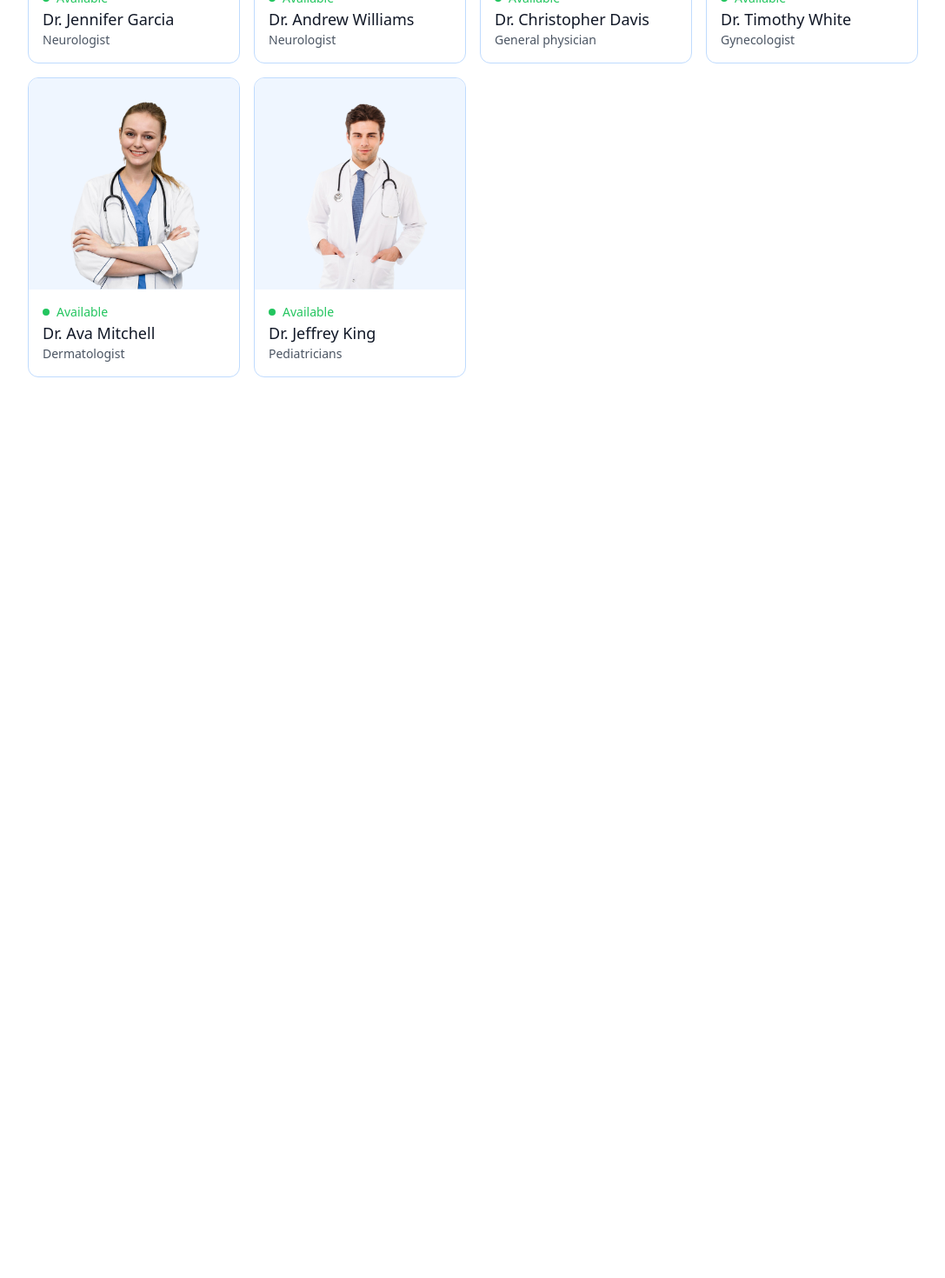
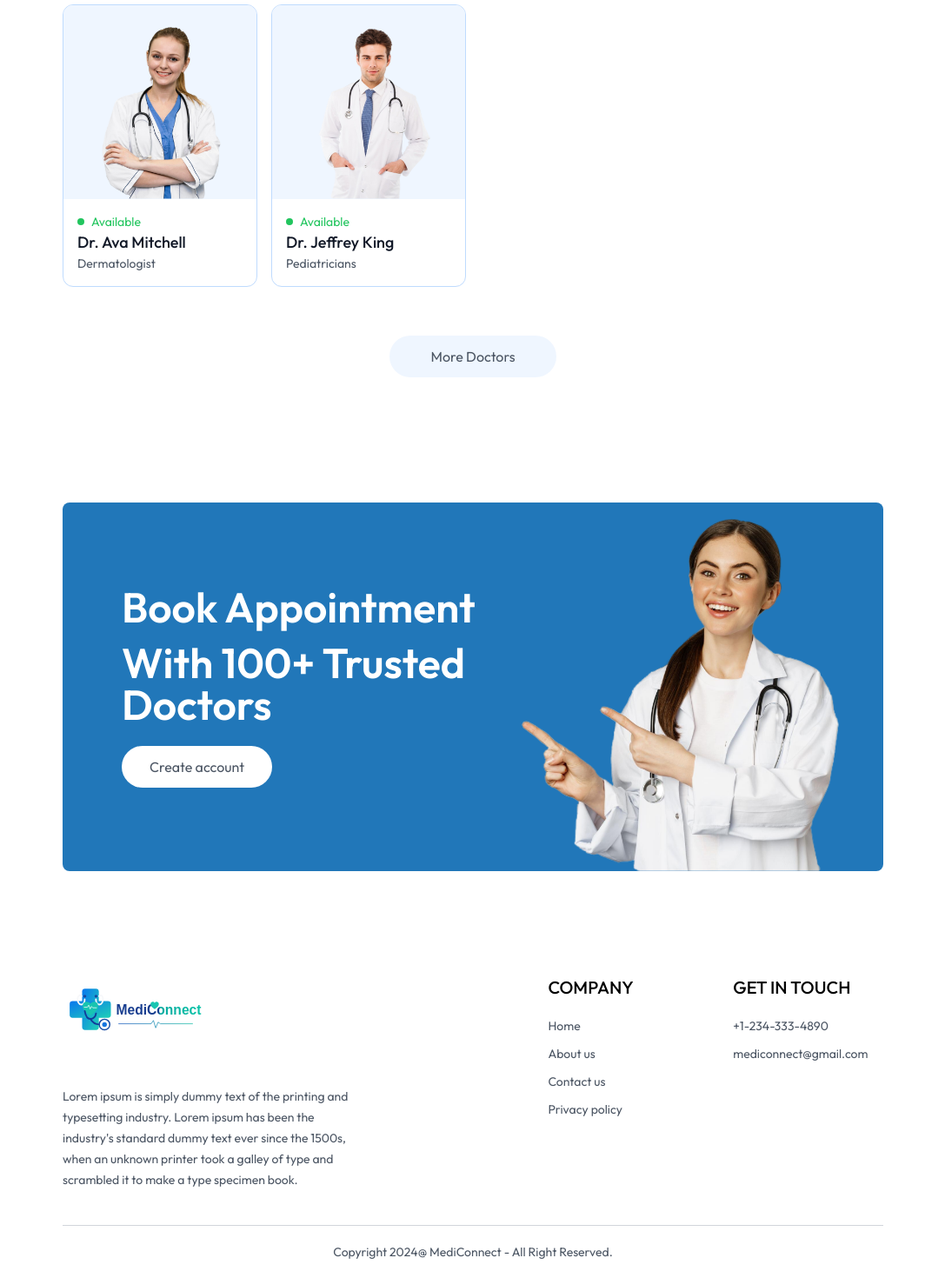
Before and after one commit to gholapdnyaneshwari/MediConnect, a React (Vite) app in the folder frontend/: page / in a window 1280 px wide. Shown: the part 1956-3426 px from the top of the page at 87% size, without its empty margins (96-1183 px from the left). Before the commit the page ends 2454 px from the top, so only its background shows below. Built offline with nearby package versions, Linux system fonts and the light colour scheme.

Commit message:
doctores add

```diff
--- a/frontend/index.html
+++ b/frontend/index.html
@@ -1,5 +1,5 @@
 <!doctype html>
-<html lang="en">
+<html lang="en" class="scroll-smooth">
   <head>
     <meta charset="UTF-8" />
     <link rel="icon" type="image/svg+xml" href="/favicon.svg" />
--- a/frontend/src/App.jsx
+++ b/frontend/src/App.jsx
@@ -11,6 +11,7 @@
 import Appointment from './pages/Appointment'
 
 import Navbar from './components/Navbar'
+import Footer from './components/Footer'
 
 const App = () => {
   return (
@@ -29,6 +30,7 @@
         <Route path="/my-appointments" element={<MyAppointments />} />
         <Route path="/appointment/:doctorId" element={<Appointment />} />
       </Routes>
+      <Footer/>
 
     </div>
   )
--- /dev/null
+++ b/frontend/src/components/Banner.jsx
@@ -0,0 +1,38 @@
+import React from 'react'
+import { assets } from '../assets/assets'
+import { useNavigate } from 'react-router-dom'
+
+const Banner = () => {
+    const navigate = useNavigate()
+    return (
+        <div className='flex bg-primary rounded-lg px-6 sm:px-10 md:px-14 lg:px-12 my-20 md:mx-10'>
+
+            {/*---------Left side---------*/}
+            <div className='flex-1 py-8 sm:py-10 md:py-16 lg:py-24 lg:pl-5'>
+                <div className='text-xl sm:text-2xl md:text-3xl lg:text-5xl font-semibold text-white'>
+                    <p>Book Appointment</p>
+                    <p className='mt-4'>With 100+ Trusted Doctors</p>
+                </div>
+
+                <button
+                    onClick={() => { navigate('/login'); scrollTo(0, 0) }}
+                    className='bg-white text-sm sm:text-base text-gray-600 px-8 py-3 rounded-full mt-6 hover:scale-105 transition-all'
+                >
+                    Create account
+                </button>
+            </div>
+
+            {/*---------Right side---------*/}
+            <div className='hidden md:block md:w-1/2 lg:w-[370px] relative'>
+                <img
+                    className='w-full absolute bottom-0 right-0 max-w-md'
+                    src={assets.appointment_img}
+                    alt=""
+                />
+            </div>
+
+        </div>
+    )
+}
+
+export default Banner
--- /dev/null
+++ b/frontend/src/components/Footer.jsx
@@ -0,0 +1,60 @@
+import React from 'react'
+import { assets } from '../assets/assets'
+
+const Footer = () => {
+    return (
+        <div className='md:mx-10 mt-20'>
+
+            {/*--------Footer sections-----------*/}
+            <div className='flex flex-col sm:grid grid-cols-[3fr_1fr_1fr] gap-10 py-10 text-sm'>
+
+                {/*--------Left section-----------*/}
+                <div>
+                    <img className='mb-5 w-40' src={assets.logo} alt="" />
+
+                    <p className='w-full md:w-2/3 text-gray-600 leading-6'>
+                        Lorem ipsum is simply dummy text of the printing and typesetting industry.
+                        Lorem ipsum has been the industry's standard dummy text ever since the 1500s,
+                        when an unknown printer took a galley of type and scrambled it to make a type
+                        specimen book.
+                    </p>
+                </div>
+
+                {/*--------Center section-----------*/}
+                <div>
+                    <p className='text-xl font-medium mb-5'>COMPANY</p>
+
+                    <ul className='flex flex-col gap-3 text-gray-600'>
+                        <li>Home</li>
+                        <li>About us</li>
+                        <li>Contact us</li>
+                        <li>Privacy policy</li>
+                    </ul>
+                </div>
+
+                {/*--------Right section-----------*/}
+                <div>
+                    <p className='text-xl font-medium mb-5'>GET IN TOUCH</p>
+
+                    <ul className='flex flex-col gap-3 text-gray-600'>
+                        <li>+1-234-333-4890</li>
+                        <li>mediconnect@gmail.com</li>
+                    </ul>
+                </div>
+
+            </div>
+
+            {/*--------copyright text-----------*/}
+            <div>
+                <hr className='border-gray-300' />
+
+                <p className='py-5 text-sm text-center text-gray-600'>
+                    Copyright 2024@ MediConnect - All Right Reserved.
+                </p>
+            </div>
+
+        </div>
+    )
+}
+
+export default Footer
--- a/frontend/src/components/TopDoctors.jsx
+++ b/frontend/src/components/TopDoctors.jsx
@@ -1,9 +1,15 @@
-import React from 'react'
-import { doctors } from '../assets/assets'
+import React, { useContext } from 'react'
+import { useNavigate } from 'react-router-dom'
+import { AppContext } from '../context/AppContext'
 
 const TopDoctors = () => {
+
+  const navigate = useNavigate()
+
+  const { doctors } = useContext(AppContext)
+
   return (
-    <div className='flex flex-col items-center gap-4 py-16 text-gray-800'>
+    <div className='flex flex-col items-center gap-4 py-16 text-gray-800 md:mx-10'>
 
       <h1 className='text-3xl font-medium'>Top Doctors to Book</h1>
 
@@ -11,16 +17,18 @@
         Simply browse through our extensive list of trusted doctors.
       </p>
 
-      <div className='w-full grid grid-cols-auto gap-4 pt-5'>
+      <div className='w-full grid grid-cols-auto gap-4 pt-5 gap-y-6 px-3 sm:px-0'>
+
         {doctors.slice(0, 10).map((item, index) => (
 
           <div
+            onClick={() => navigate(`/appointment/${item._id}`)}
+            className='border border-blue-200 rounded-xl overflow-hidden cursor-pointer hover:translate-y-[-10px] transition-all duration-500'
             key={index}
-            className='border border-blue-200 rounded-xl overflow-hidden cursor-pointer hover:translate-y-[-10px] transition-all duration-500'
           >
 
             <img
-              className='w-full bg-blue-50'
+              className='bg-blue-50'
               src={item.image}
               alt=""
             />
@@ -41,10 +49,19 @@
               </p>
 
             </div>
+
           </div>
 
         ))}
+
       </div>
+
+      <button
+        onClick={() => { navigate('/doctors'); scrollTo(0, 0) }}
+        className='bg-blue-50 text-gray-600 px-12 py-3 rounded-full mt-10'
+      >
+        More Doctors
+      </button>
 
     </div>
   )
--- a/frontend/src/context/AppContext.jsx
+++ b/frontend/src/context/AppContext.jsx
@@ -1,13 +1,21 @@
-import { createContext } from "reactt";
+import { createContext } from "react";
 import { doctors } from "../assets/assets";
 
 export const AppContext = createContext()
 
-const AppContextProvider = () => {
+const AppContextProvider = ({ children }) => {
 
 
 
     const value = {
+        doctors
 
     }
+    return (
+        <AppContext.Provider value={value}>
+            {children}
+        </AppContext.Provider>
+    )
 }
+
+export default AppContextProvider
--- a/frontend/src/index.css
+++ b/frontend/src/index.css
@@ -1,6 +1,11 @@
+@import url('https://fonts.googleapis.com/css2?family=Outfit:wght@100..900&display=swap');
 @tailwind base;
 @tailwind components;
 @tailwind utilities;
+
+*{
+    font-family: Outfit;
+}
 
 .active  hr{
     @apply block
--- a/frontend/src/pages/Home.jsx
+++ b/frontend/src/pages/Home.jsx
@@ -2,6 +2,7 @@
 import Header from '../components/Header'
 import SpecialityMenu from '../components/SpecialityMenu'
 import TopDoctors from '../components/TopDoctors'
+import Banner from '../components/Banner'
 
 const Home = () => {
   return (
@@ -9,6 +10,7 @@
     <Header/>
     <SpecialityMenu/>
     <TopDoctors/>
+    <Banner/>
   </div>
 )
 }
--- a/frontend/tailwind.config.js
+++ b/frontend/tailwind.config.js
@@ -1,3 +1,4 @@
+
 /** @type {import('tailwindcss').Config} */
 export default {
   content: [
```
Also changed, not shown: frontend/src/main.jsx (+9 -4 lines).
